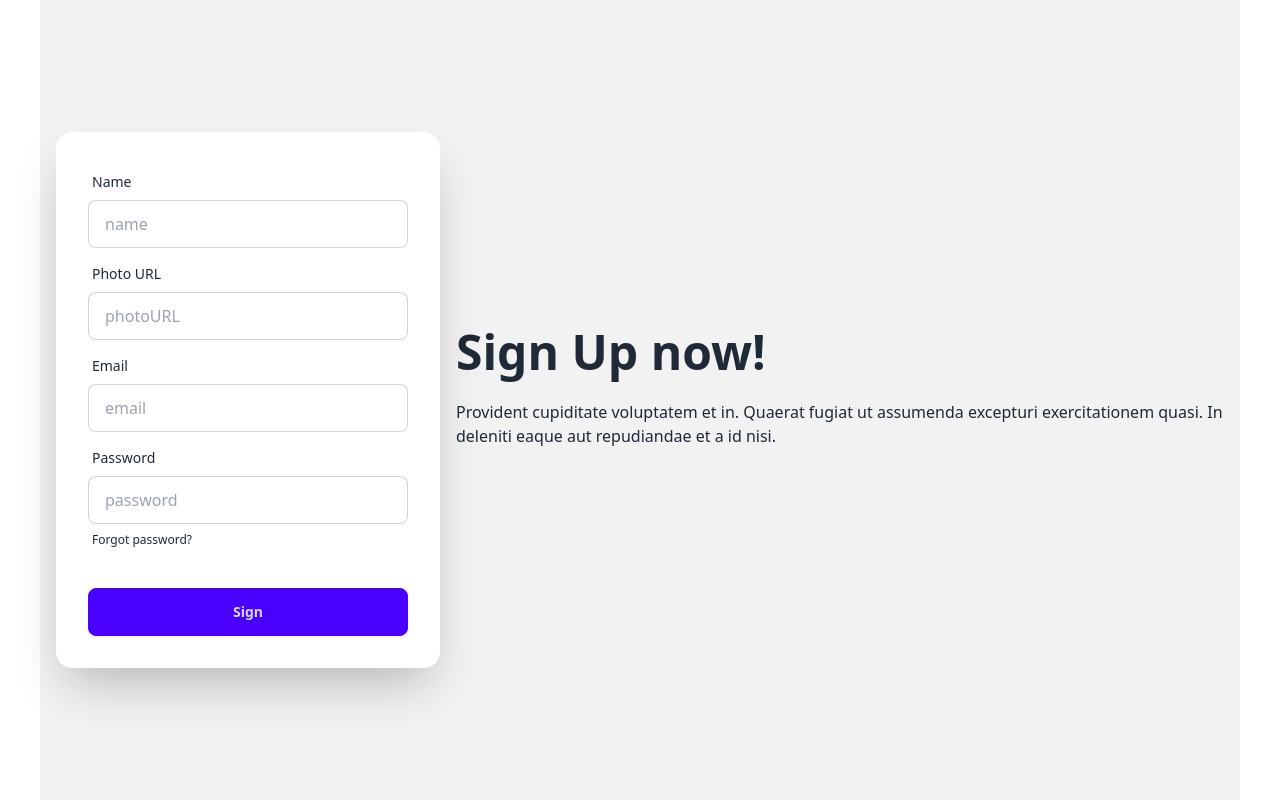
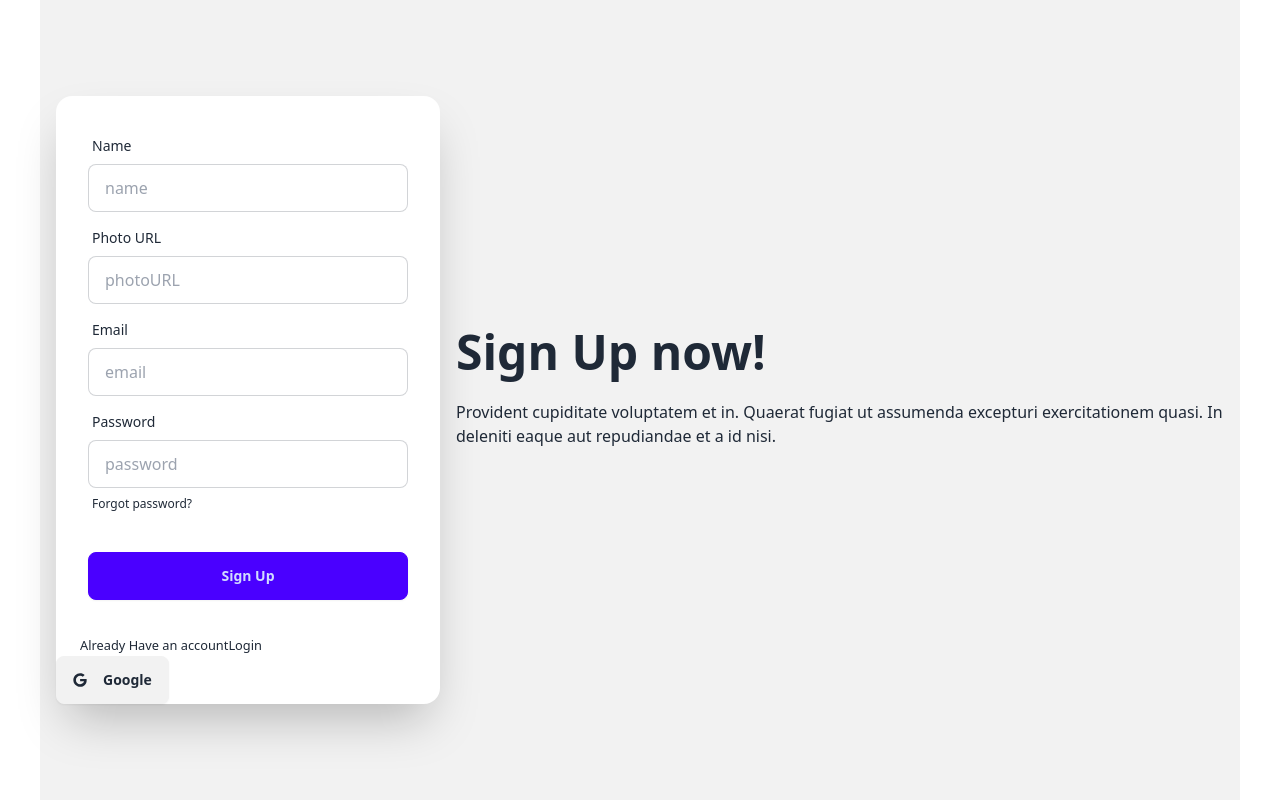
Before and after one commit to RajobAli/fullprojectone, a React (Vite) app: page /signup in a window 1280 px wide. Built offline with nearby package versions, Linux system fonts and the light colour scheme; no server answers.

Commit message:
user added to the database

```diff
--- /dev/null
+++ b/src/Components/SocialLogin/SocialLogin.jsx
@@ -0,0 +1,52 @@
+import { FaGoogle } from "react-icons/fa";
+import UseAuth from "../../hooks/UseAuth";
+import UseAxiosPublic from "../../hooks/UseAxiosPublic";
+import { useNavigate } from "react-router-dom";
+
+
+
+const SocialLogin = () => {
+const {googleSignIn} = UseAuth();
+const axiosPublic = UseAxiosPublic();
+const navigate = useNavigate();
+
+
+const handleGoogleSignIn  = () =>{
+    googleSignIn()
+    .then(result =>{
+        console.log(result.user);
+        const userInfo = {
+            email: result.user?.email,
+            name:result.user?.displayName
+
+
+        }
+        axiosPublic.post('/users',userInfo)
+        .then(res =>{
+            console.log(res.data);
+            navigate('/');
+
+        })
+
+        })
+
+
+
+}
+
+    return (
+        <div>
+            <div>
+                <button onClick={handleGoogleSignIn} className="btn">
+                    <FaGoogle className="mr-2">Button</FaGoogle>
+                    Google
+
+
+                </button>
+            </div>
+
+        </div>
+    );
+};
+
+export default SocialLogin;
--- a/src/Pages/Login/Login.jsx
+++ b/src/Pages/Login/Login.jsx
@@ -4,6 +4,7 @@ import { AuthContext } from '../../Providers/AuthProvider';
 import { Link, useLocation, useNavigate } from 'react-router-dom';
 import { Helmet } from 'react-helmet-async';
 import Swal from 'sweetalert2'
+import SocialLogin from '../../Components/SocialLogin/SocialLogin';
 
 
 const Login = () => {
@@ -111,9 +112,11 @@ const Login = () => {
                                 <input disabled={false} className="btn btn-primary" type="submit" value="Login" />
                             </div>
                         </form>
-                        <p><small>New Here ? <Link to="/signup">Create an account</Link></small></p>
+                        <p className='px-6'><small>New Here ? <Link to="/signup">Create an account</Link></small></p>
+                        <SocialLogin className="mr-4"></SocialLogin>
                     </div>
                 </div>
+
             </div>
         </>
     );
--- a/src/Pages/SignUp/SignUp.jsx
+++ b/src/Pages/SignUp/SignUp.jsx
@@ -3,10 +3,15 @@ import { Helmet } from 'react-helmet-async';
 import { useForm } from 'react-hook-form';
 import { AuthContext } from '../../Providers/AuthProvider';
 import Swal from 'sweetalert2';
-import { useNavigate } from 'react-router-dom';
+import { Link, useNavigate } from 'react-router-dom';
+
+import SocialLogin from '../../Components/SocialLogin/SocialLogin';
+import UseAxiosPublic from '../../hooks/UseAxiosPublic';
 
 //photo url : https://i.ibb.co/F3Dh9MS/grow-your-youtube-channel-business-web-banner-template-design-691378-92.jpg
 const SignUp = () => {
+  const axiosPublic = UseAxiosPublic();
+
 
   const {
     register,
@@ -27,7 +32,15 @@ const SignUp = () => {
         console.log(loggedUser)
         updateProfile(data.name, data.photoURL)
           .then(() => {
-            console.log('user profile info updated')
+            // create user entry in the database
+            const userInfo = {
+              name: data.name,
+              email: data.email
+            }
+            axiosPublic.post('/users', userInfo)
+              .then(res => {
+                if (res.data.insertedId) {
+                  console.log('user added to database')
                   reset();
 
 
@@ -40,6 +53,12 @@ const SignUp = () => {
                   });
 
                   navigate('/');
+
+                }
+              })
+
+
+
           })
           .catch(error => console.log(error))
       })
@@ -103,9 +122,13 @@ const SignUp = () => {
                 </label>
               </div>
               <div className="form-control mt-6">
-                <input className='btn btn-primary' type="submit" value="Sign" />
+                <input className='btn btn-primary' type="submit" value="Sign Up" />
               </div>
             </form>
+            <p className='px-6'><small>Already Have an account
+              <Link to="/login">Login</Link>
+            </small></p>
+            <SocialLogin></SocialLogin>
           </div>
         </div>
       </div>
--- a/src/Providers/AuthProvider.jsx
+++ b/src/Providers/AuthProvider.jsx
@@ -1,5 +1,5 @@
 import { createContext, useEffect, useState } from "react";
-import { createUserWithEmailAndPassword, getAuth, onAuthStateChanged, signInWithEmailAndPassword, signOut, updateProfile } from "firebase/auth";
+import { GoogleAuthProvider, createUserWithEmailAndPassword, getAuth, onAuthStateChanged, signInWithEmailAndPassword, signInWithPopup, signOut, updateProfile } from "firebase/auth";
 import { app } from "../firebase/firebase.config";
 
 export const AuthContext = createContext(null);
@@ -8,6 +8,8 @@ const auth = getAuth(app);
 const AuthProvider = ({children}) => {
     const [user,setUser] = useState(null);
     const [loading,setLoading] = useState(true);
+    const googleProvider = new GoogleAuthProvider();
+
     const createUser = (email,password) =>{
         setLoading(true);
         return createUserWithEmailAndPassword(auth,email,password)
@@ -16,6 +18,13 @@ const AuthProvider = ({children}) => {
         setLoading(true);
         return signInWithEmailAndPassword(auth,email,password)
     }
+
+    const googleSignIn = () =>{
+        setLoading(true);
+        return signInWithPopup(auth,googleProvider);
+    }
+
+
     const logOut = () =>{
         setLoading(true);
         return signOut(auth)
@@ -48,6 +57,7 @@ const AuthProvider = ({children}) => {
         loading,
         createUser,
         signIn,
+        googleSignIn,
         logOut,
         updateUserProfile,
 
--- a/src/Router/Router.jsx
+++ b/src/Router/Router.jsx
@@ -46,7 +46,7 @@ export const router = createBrowserRouter([
     },
     {
       path:'dashboard',
-      element:<DashBoard></DashBoard>,
+      element:<PrivateRoute><DashBoard></DashBoard></PrivateRoute>,
       children:[
         {
           path:'cart',
--- /dev/null
+++ b/src/hooks/UseAxiosPublic.jsx
@@ -0,0 +1,12 @@
+import axios from "axios";
+
+const axiosPublic = axios.create({
+    baseURL: 'http://localhost:5000'
+
+})
+const UseAxiosPublic = () => {
+    return axiosPublic;
+
+};
+
+export default UseAxiosPublic;
```
Lines whose indentation alone changed are shown as unchanged.
